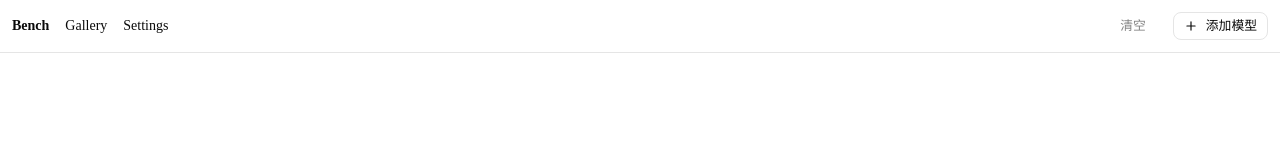
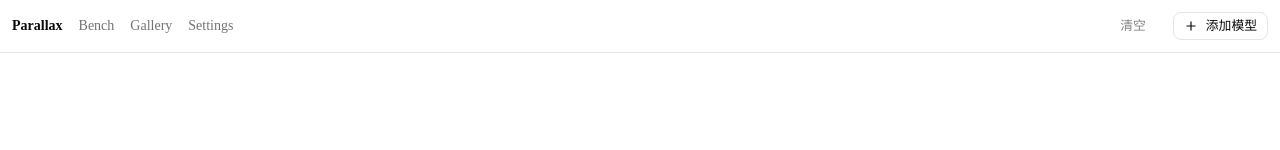
Before and after one commit to LyInfi/parallax, a Next.js app: page / in a window 1280 px wide. Shown: the top 150 px of the page. Built offline with nearby package versions, Linux system fonts and the light colour scheme.

Commit message:
chore: rebrand to Parallax; add MIT LICENSE and bilingual README

```diff
--- a/app/layout.tsx
+++ b/app/layout.tsx
@@ -14,7 +14,10 @@ const geistMono = Geist_Mono({
   subsets: ['latin'],
 })
 
-export const metadata = { title: 'Image Bench', description: 'Multi-model image generation bench' }
+export const metadata = {
+  title: 'Parallax',
+  description: 'Multi-model image generation workbench — compare side-by-side.',
+}
 
 export default function RootLayout({ children }: { children: React.ReactNode }) {
   return (
--- a/components/Nav.tsx
+++ b/components/Nav.tsx
@@ -5,9 +5,10 @@ import { ClearBenchButton } from './ClearBenchButton'
 export function Nav() {
   return (
     <nav className="flex items-center gap-4 border-b p-3 text-sm">
-      <Link href="/" className="font-semibold">Bench</Link>
-      <Link href="/gallery">Gallery</Link>
-      <Link href="/settings">Settings</Link>
+      <Link href="/" className="font-semibold">Parallax</Link>
+      <Link href="/" className="text-muted-foreground hover:text-foreground">Bench</Link>
+      <Link href="/gallery" className="text-muted-foreground hover:text-foreground">Gallery</Link>
+      <Link href="/settings" className="text-muted-foreground hover:text-foreground">Settings</Link>
       <div className="flex-1" />
       <ClearBenchButton />
       <AddModelButton />
--- a/package.json
+++ b/package.json
@@ -1,7 +1,9 @@
 {
-  "name": "image-bench",
+  "name": "parallax",
   "version": "0.1.0",
-  "private": true,
+  "private": false,
+  "description": "A browser-based, BYOK multi-model image generation workbench — compare results from multiple AI models side-by-side.",
+  "license": "MIT",
   "scripts": {
     "dev": "next dev",
     "build": "next build",
```
Also changed, not shown: 2 other files (tests, documents, lock files or other folders).
